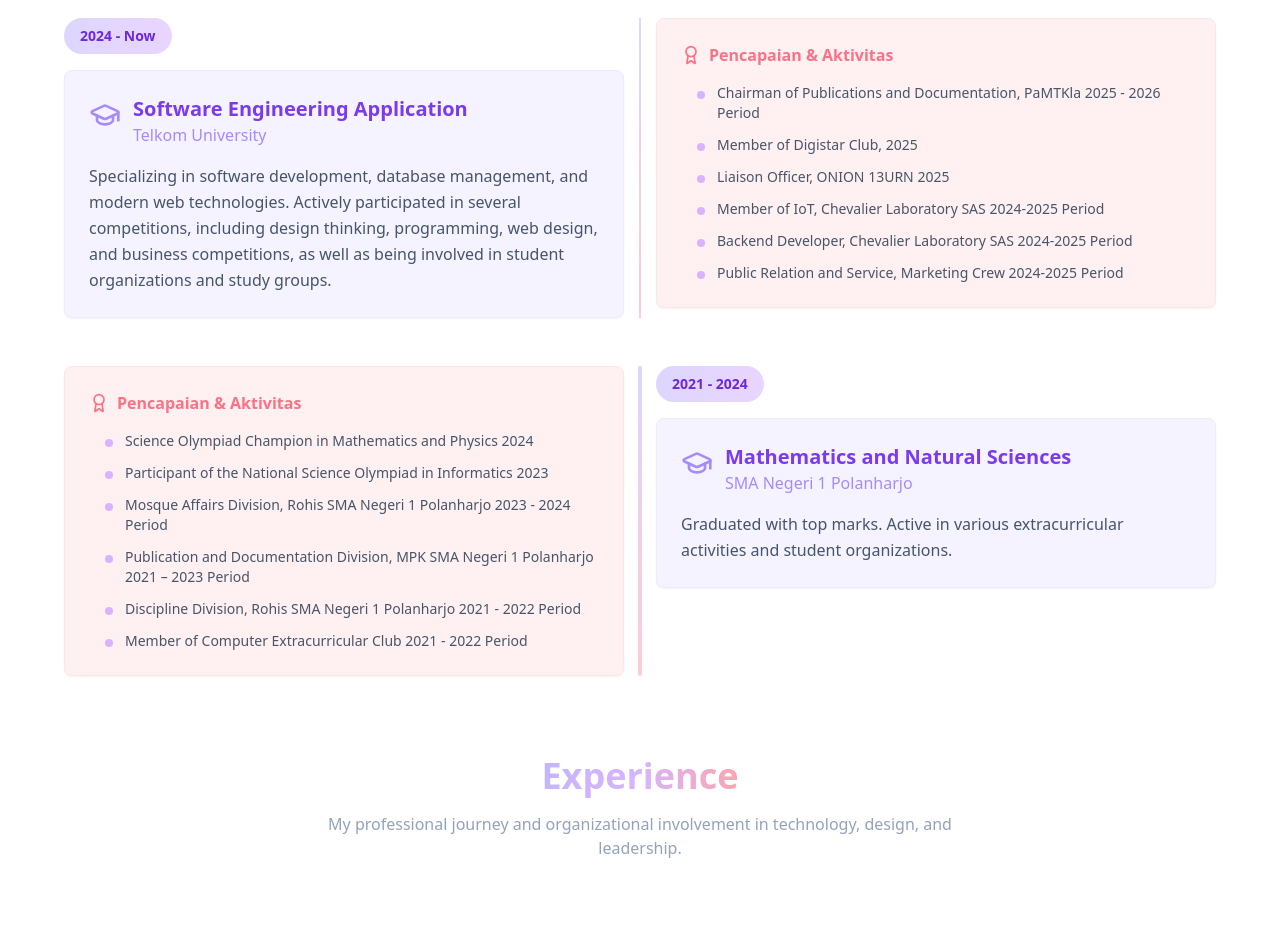
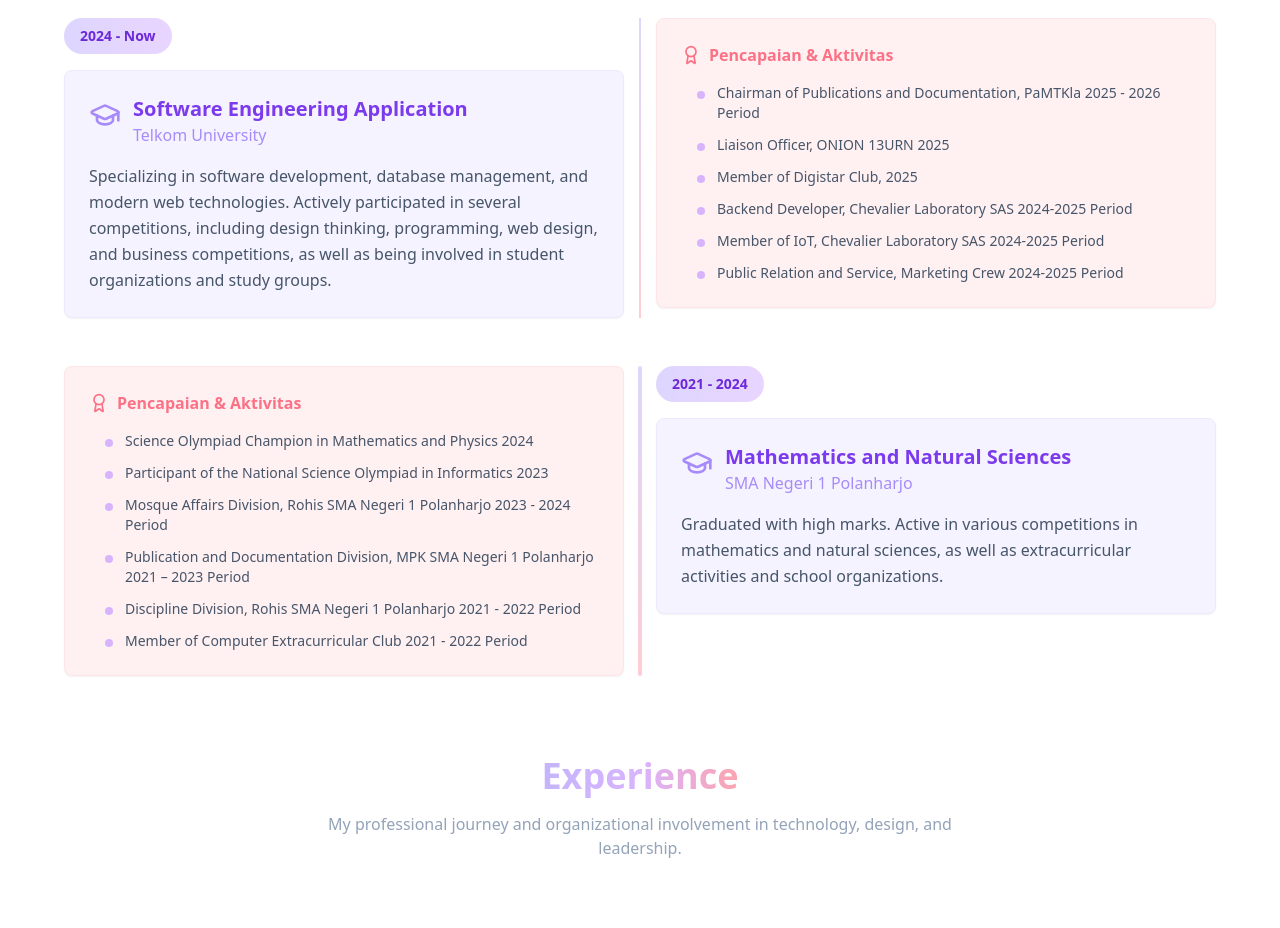
Before and after one commit to jannahkrn/portofolio-ku, a React (Vite) app: page / in a window 1280 px wide. Shown: the part 1700-2628 px from the top of the page. Built offline with nearby package versions, Linux system fonts and the light colour scheme.

Commit message:
change everything

```diff
--- a/src/components/EducationSection.jsx
+++ b/src/components/EducationSection.jsx
@@ -10,10 +10,10 @@ const EducationSection = () => {
       description: 'Specializing in software development, database management, and modern web technologies. Actively participated in several competitions, including design thinking, programming, web design, and business competitions, as well as being involved in student organizations and study groups.',
       achievements: [
         'Chairman of Publications and Documentation, PaMTKla 2025 - 2026 Period',
+        'Liaison Officer, ONION 13URN 2025',
         'Member of Digistar Club, 2025',
-        'Liaison Officer, ONION 13URN 2025',
+        'Backend Developer, Chevalier Laboratory SAS 2024-2025 Period',
         'Member of IoT, Chevalier Laboratory SAS 2024-2025 Period',
-        'Backend Developer, Chevalier Laboratory SAS 2024-2025 Period',
         'Public Relation and Service, Marketing Crew 2024-2025 Period'
       ]
     },
@@ -21,7 +21,7 @@ const EducationSection = () => {
       degree: 'Mathematics and Natural Sciences',
       school: 'SMA Negeri 1 Polanharjo',
       period: '2021 - 2024',
-      description: 'Graduated with top marks. Active in various extracurricular activities and student organizations.',
+      description: 'Graduated with high marks. Active in various competitions in mathematics and natural sciences, as well as extracurricular activities and school organizations.',
       achievements: [
         'Science Olympiad Champion in Mathematics and Physics 2024',
         'Participant of the National Science Olympiad in Informatics 2023',
```
